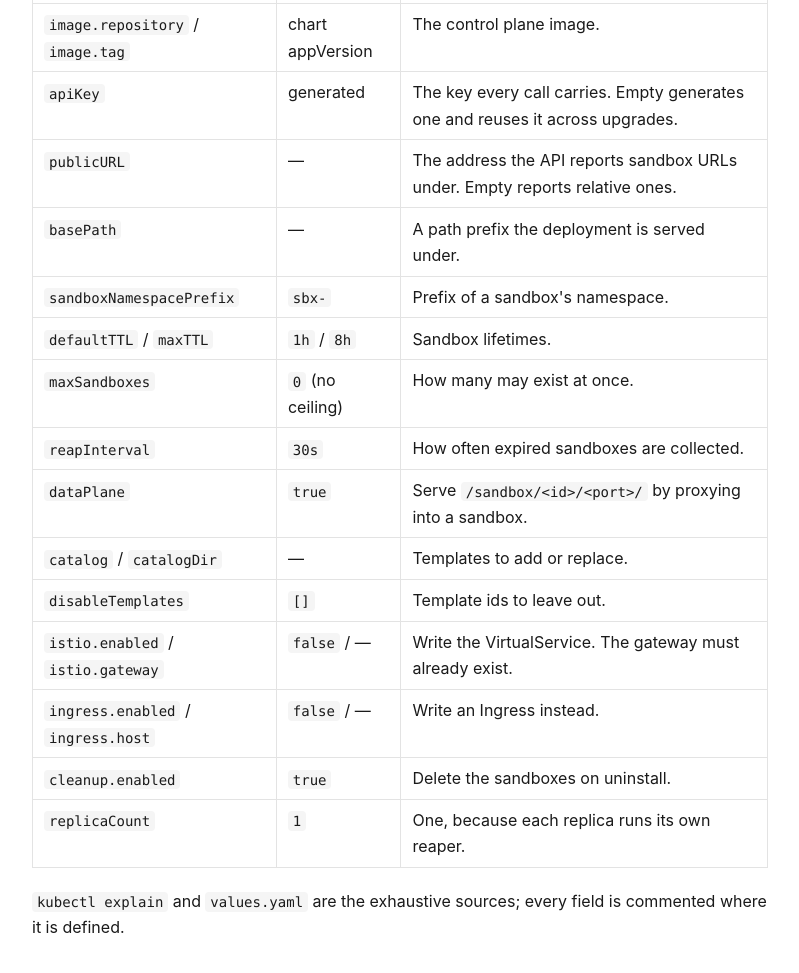
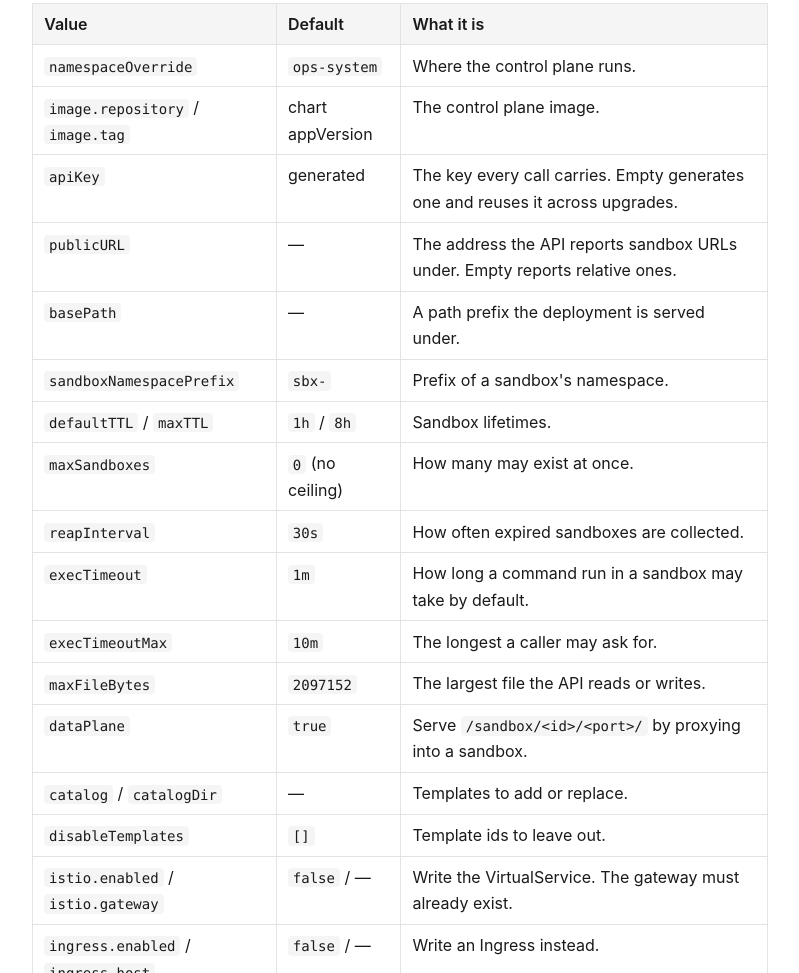
Before and after one commit to shaowenchen/sandboxlab, a plain HTML site: page index.html in a window 1280 px wide. Shown: the part 3524-4497 px from the top of the page, without its empty margins (248-1047 px from the left). Drawn offline with Linux system fonts and the light colour scheme.

Commit message:
Publish sandboxlab chart 0.1.0-dev (3e296dd)

```diff
--- a/index.html
+++ b/index.html
@@ -214,6 +214,10 @@ full set, inside the namespaces it creates</li>
 <li><code>secrets</code>: <strong>get only</strong>. Nothing in the process writes a Secret — the key is
 created at install and read from the environment — so the grant stopped at
 read rather than being widened to the set above out of habit.</li>
+<li><code>pods/exec</code>: get, create. This is the one that lets <code>sandbox exec</code> and the
+file endpoints run anything inside a sandbox, so it is worth knowing it is
+there: whoever holds the deployment's key can execute in any sandbox this
+ServiceAccount can reach.</li>
 </ul>
 <p><code>delete</code> on namespaces is the one worth reviewing: deleting a namespace
 reclaims everything in it. That is the design — one operation, nothing to miss —
@@ -307,6 +311,21 @@ to keep them, and delete them by hand.</p>
 <td>How often expired sandboxes are collected.</td>
 </tr>
 <tr>
+<td><code>execTimeout</code></td>
+<td><code>1m</code></td>
+<td>How long a command run in a sandbox may take by default.</td>
+</tr>
+<tr>
+<td><code>execTimeoutMax</code></td>
+<td><code>10m</code></td>
+<td>The longest a caller may ask for.</td>
+</tr>
+<tr>
+<td><code>maxFileBytes</code></td>
+<td><code>2097152</code></td>
+<td>The largest file the API reads or writes.</td>
+</tr>
+<tr>
 <td><code>dataPlane</code></td>
 <td><code>true</code></td>
 <td>Serve <code>/sandbox/&lt;id&gt;/&lt;port&gt;/</code> by proxying into a sandbox.</td>
```
Also changed, not shown: index.yaml (+4 -4 lines), 1 other file.
